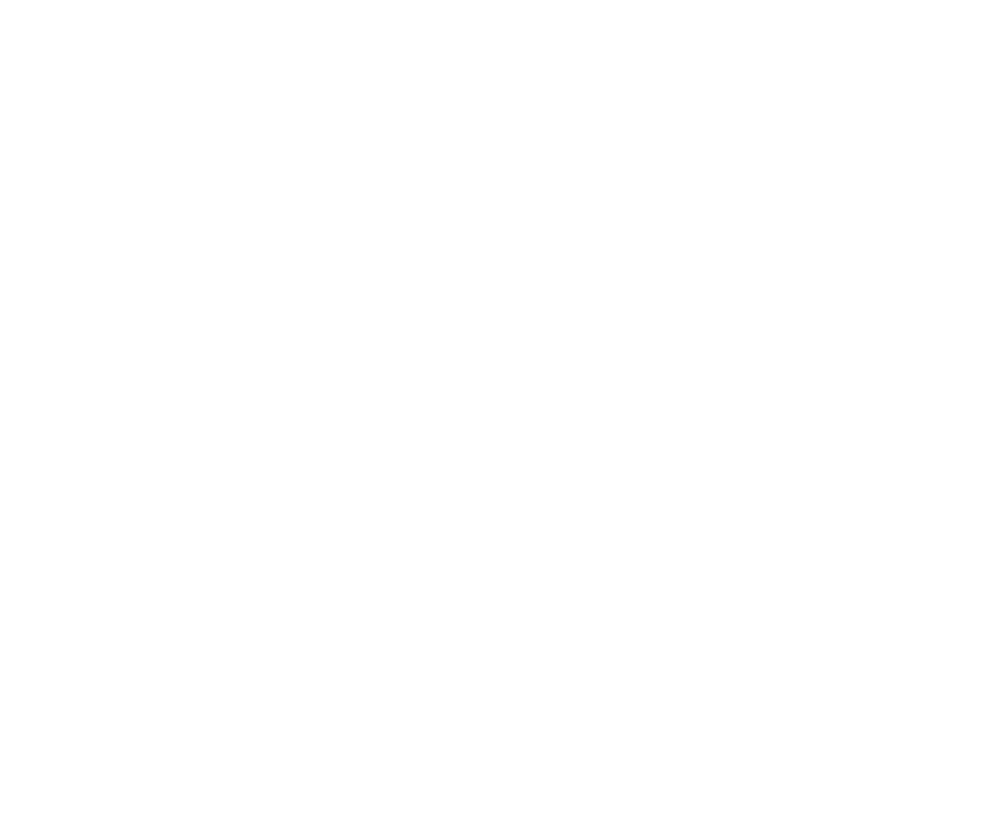
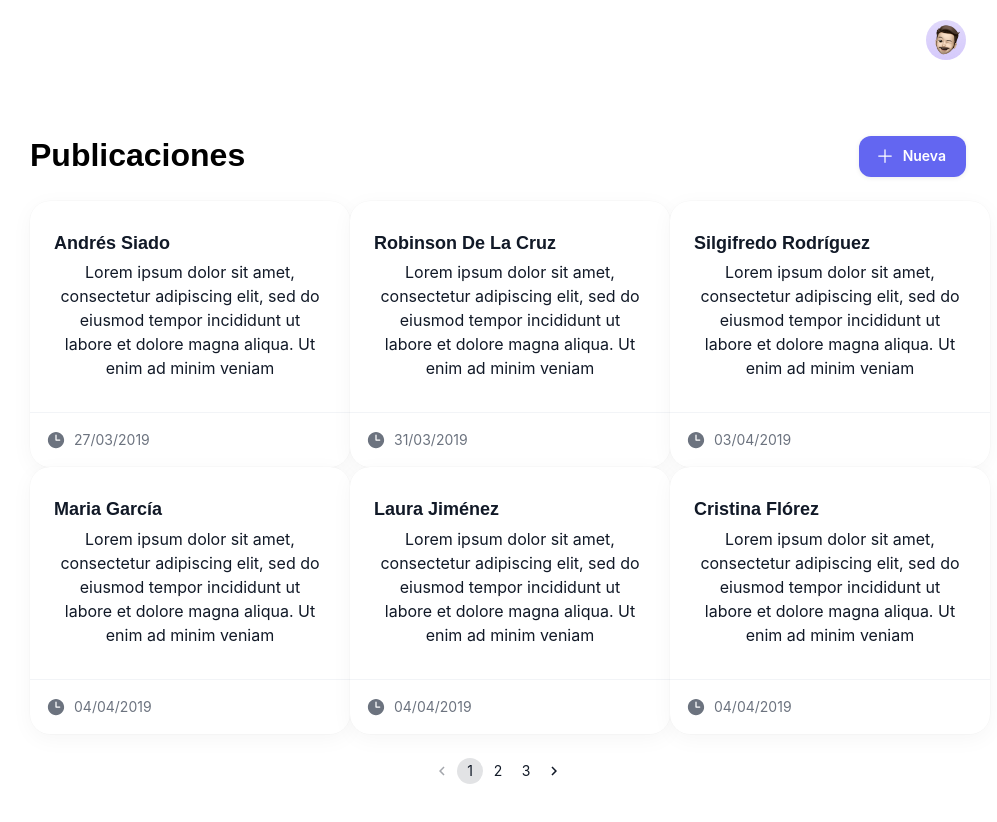
Before and after one commit to rdelacruzsiado/knowme-front, a React (Vite) app: page / in a window 1280 px wide. Before the commit this address had no page. Shown: the top 822 px of the page, without its empty margins (282-1279 px from the left). Before the commit the page ends 800 px from the top, so only its background shows below. Built offline with nearby package versions, Linux system fonts and the light colour scheme.

Commit message:
feat: agregar layout feat: crear prototipo de publicaciones

```diff
--- a/package.json
+++ b/package.json
@@ -12,6 +12,7 @@
   "dependencies": {
     "@emotion/react": "^11.11.1",
     "@emotion/styled": "^11.11.0",
+    "@heroicons/react": "^2.0.18",
     "@mui/material": "^5.14.1",
     "axios": "^1.4.0",
     "formik": "^2.4.2",
--- /dev/null
+++ b/src/hooks/use-popover.js
@@ -0,0 +1,26 @@
+import { useCallback, useRef, useState } from 'react';
+
+export function usePopover() {
+  const anchorRef = useRef(null);
+  const [open, setOpen] = useState(false);
+
+  const handleOpen = useCallback(() => {
+    setOpen(true);
+  }, []);
+
+  const handleClose = useCallback(() => {
+    setOpen(false);
+  }, []);
+
+  const handleToggle = useCallback(() => {
+    setOpen((prevState) => !prevState);
+  }, []);
+
+  return {
+    anchorRef,
+    handleClose,
+    handleOpen,
+    handleToggle,
+    open
+  };
+}
--- /dev/null
+++ b/src/layouts/home/account-popover.jsx
@@ -0,0 +1,67 @@
+import { useCallback } from "react";
+
+import PropTypes from "prop-types";
+import {
+  Box,
+  Divider,
+  MenuItem,
+  MenuList,
+  Popover,
+  Typography,
+} from "@mui/material";
+import { useNavigate } from "react-router-dom";
+
+export const AccountPopover = (props) => {
+  const { anchorEl, onClose, open } = props;
+  const navigate = useNavigate();
+
+  const handleSignOut = useCallback(() => {
+    onClose?.();
+    localStorage.setItem("isLoggedIn", "false");
+    navigate("/sign-in");
+  }, [onClose, navigate]);
+
+  return (
+    <Popover
+      anchorEl={anchorEl}
+      anchorOrigin={{
+        horizontal: "left",
+        vertical: "bottom",
+      }}
+      onClose={onClose}
+      open={open}
+      PaperProps={{ sx: { width: 200 } }}
+    >
+      <Box
+        sx={{
+          py: 1.5,
+          px: 2,
+        }}
+      >
+        <Typography variant="overline">Usuario</Typography>
+        <Typography color="text.secondary" variant="body2">
+          {localStorage.getItem("account")}
+        </Typography>
+      </Box>
+      <Divider />
+      <MenuList
+        disablePadding
+        dense
+        sx={{
+          p: "8px",
+          "& > *": {
+            borderRadius: 1,
+          },
+        }}
+      >
+        <MenuItem onClick={handleSignOut}>Cerrar sesión</MenuItem>
+      </MenuList>
+    </Popover>
+  );
+};
+
+AccountPopover.propTypes = {
+  anchorEl: PropTypes.any,
+  onClose: PropTypes.func,
+  open: PropTypes.bool.isRequired,
+};
--- /dev/null
+++ b/src/layouts/home/layout.jsx
@@ -0,0 +1,52 @@
+import { useCallback, useEffect, useState } from "react";
+import { styled } from "@mui/material/styles";
+import { Outlet, useLocation } from "react-router-dom";
+import { TopNav } from "./top-nav";
+
+const SIDE_NAV_WIDTH = 280;
+
+const LayoutRoot = styled("div")(({ theme }) => ({
+  display: "flex",
+  flex: "1 1 auto",
+  maxWidth: "100%",
+  [theme.breakpoints.up("lg")]: {
+    paddingLeft: SIDE_NAV_WIDTH,
+  },
+}));
+
+const LayoutContainer = styled("div")({
+  display: "flex",
+  flex: "1 1 auto",
+  flexDirection: "column",
+  width: "100%",
+});
+
+export const HomeLayout = () => {
+  const location = useLocation();
+  const [openNav, setOpenNav] = useState(false);
+
+  const handlePathnameChange = useCallback(() => {
+    if (openNav) {
+      setOpenNav(false);
+    }
+  }, [openNav]);
+
+  useEffect(
+    () => {
+      handlePathnameChange();
+    },
+    // eslint-disable-next-line react-hooks/exhaustive-deps
+    [location]
+  );
+
+  return (
+    <>
+      <TopNav onNavOpen={() => setOpenNav(true)} />
+      <LayoutRoot>
+        <LayoutContainer>
+          <Outlet />
+        </LayoutContainer>
+      </LayoutRoot>
+    </>
+  );
+};
--- /dev/null
+++ b/src/layouts/home/top-nav.jsx
@@ -0,0 +1,86 @@
+import PropTypes from "prop-types";
+import Bars3Icon from "@heroicons/react/24/solid/Bars3Icon";
+import {
+  Avatar,
+  Box,
+  IconButton,
+  Stack,
+  SvgIcon,
+  useMediaQuery,
+} from "@mui/material";
+import { alpha } from "@mui/material/styles";
+import { usePopover } from "../../hooks/use-popover";
+import { AccountPopover } from "./account-popover";
+
+const SIDE_NAV_WIDTH = 280;
+const TOP_NAV_HEIGHT = 64;
+
+export const TopNav = (props) => {
+  const { onNavOpen } = props;
+  const lgUp = useMediaQuery((theme) => theme.breakpoints.up("lg"));
+  const accountPopover = usePopover();
+
+  return (
+    <>
+      <Box
+        component="header"
+        sx={{
+          backdropFilter: "blur(6px)",
+          backgroundColor: (theme) =>
+            alpha(theme.palette.background.default, 0.8),
+          position: "sticky",
+          left: {
+            lg: `${SIDE_NAV_WIDTH}px`,
+          },
+          top: 0,
+          width: {
+            lg: `calc(100% - ${SIDE_NAV_WIDTH}px)`,
+          },
+          zIndex: (theme) => theme.zIndex.appBar,
+        }}
+      >
+        <Stack
+          alignItems="center"
+          direction="row"
+          justifyContent="space-between"
+          spacing={2}
+          sx={{
+            minHeight: TOP_NAV_HEIGHT,
+            px: 2,
+          }}
+        >
+          <Stack alignItems="center" direction="row" spacing={2}>
+            {!lgUp && (
+              <IconButton onClick={onNavOpen}>
+                <SvgIcon fontSize="small">
+                  <Bars3Icon />
+                </SvgIcon>
+              </IconButton>
+            )}
+          </Stack>
+          <Stack alignItems="center" direction="row" spacing={2}>
+            <Avatar
+              onClick={accountPopover.handleOpen}
+              ref={accountPopover.anchorRef}
+              sx={{
+                cursor: "pointer",
+                height: 40,
+                width: 40,
+              }}
+              src="/assets/avatars/avatar-siegbert-gottfried.png"
+            />
+          </Stack>
+        </Stack>
+      </Box>
+      <AccountPopover
+        anchorEl={accountPopover.anchorRef.current}
+        open={accountPopover.open}
+        onClose={accountPopover.handleClose}
+      />
+    </>
+  );
+};
+
+TopNav.propTypes = {
+  onNavOpen: PropTypes.func,
+};
--- /dev/null
+++ b/src/pages/publications.jsx
@@ -0,0 +1,97 @@
+import PlusIcon from "@heroicons/react/24/solid/PlusIcon";
+import {
+  Box,
+  Button,
+  Container,
+  Grid,
+  Pagination,
+  Stack,
+  SvgIcon,
+  Typography,
+} from "@mui/material";
+import PublicationCard from "../sections/publications/publication-card";
+
+const publications = [
+  {
+    id: "2569ce0d517a7f06d3ea1f24",
+    createDate: "27/03/2019",
+    content:
+      "Lorem ipsum dolor sit amet, consectetur adipiscing elit, sed do eiusmod tempor incididunt ut labore et dolore magna aliqua. Ut enim ad minim veniam",
+    userName: "Andrés Siado",
+  },
+  {
+    id: "ed2b900870ceba72d203ec15",
+    createDate: "31/03/2019",
+    content:
+      "Lorem ipsum dolor sit amet, consectetur adipiscing elit, sed do eiusmod tempor incididunt ut labore et dolore magna aliqua. Ut enim ad minim veniam",
+    userName: "Robinson De La Cruz",
+  },
+  {
+    id: "a033e38768c82fca90df3db7",
+    createDate: "03/04/2019",
+    content:
+      "Lorem ipsum dolor sit amet, consectetur adipiscing elit, sed do eiusmod tempor incididunt ut labore et dolore magna aliqua. Ut enim ad minim veniam",
+    userName: "Silgifredo Rodríguez",
+  },
+  {
+    id: "1efecb2bf6a51def9869ab0f",
+    createDate: "04/04/2019",
+    content:
+      "Lorem ipsum dolor sit amet, consectetur adipiscing elit, sed do eiusmod tempor incididunt ut labore et dolore magna aliqua. Ut enim ad minim veniam",
+    userName: "Maria García",
+  },
+  {
+    id: "1ed68149f65fbc6089b5fd07",
+    createDate: "04/04/2019",
+    content:
+      "Lorem ipsum dolor sit amet, consectetur adipiscing elit, sed do eiusmod tempor incididunt ut labore et dolore magna aliqua. Ut enim ad minim veniam",
+    userName: "Laura Jiménez",
+  },
+  {
+    id: "5dab321376eff6177407e887",
+    createDate: "04/04/2019",
+    content:
+      "Lorem ipsum dolor sit amet, consectetur adipiscing elit, sed do eiusmod tempor incididunt ut labore et dolore magna aliqua. Ut enim ad minim veniam",
+    userName: "Cristina Flórez",
+  },
+];
+
+const Page = () => (
+  <>
+    <Box component="main" sx={{ flexGrow: 1, py: 8 }}>
+      <Container maxWidth="xl">
+        <Stack spacing={3}>
+          <Stack direction="row" justifyContent="space-between" spacing={4}>
+            <Stack spacing={1}>
+              <Typography variant="h4">Publicaciones</Typography>
+            </Stack>
+            <div>
+              <Button
+                startIcon={
+                  <SvgIcon fontSize="small">
+                    <PlusIcon />
+                  </SvgIcon>
+                }
+                variant="contained"
+              >
+                Nueva
+              </Button>
+            </div>
+          </Stack>
+          <Grid container spacing={3}>
+            {publications.map((publication) => (
+              <Grid xs={12} md={6} lg={4} key={publication.id}>
+                <PublicationCard publication={publication} />
+              </Grid>
+            ))}
+          </Grid>
+          <Box sx={{ display: "flex", justifyContent: "center" }}>
+            <Pagination count={3} size="small" />
+          </Box>
+        </Stack>
+      </Container>
+    </Box>
+  </>
+);
+
+export default Page;
--- a/src/router.jsx
+++ b/src/router.jsx
@@ -1,6 +1,8 @@
 import { BrowserRouter, Route, Routes } from "react-router-dom";
 import Login from "./pages/auth/login";
 import Register from "./pages/auth/register";
+import { HomeLayout } from "./layouts/home/layout";
+import Publications from "./pages/publications";
 
 const App = () => {
   return (
@@ -12,6 +14,9 @@
         <Route path="/sign-up">
           <Route index element={<Register />} />
         </Route>
+        <Route path="/" element={<HomeLayout />}>
+          <Route index element={<Publications />} />
+        </Route>
       </Routes>
     </BrowserRouter>
   );
--- /dev/null
+++ b/src/sections/publications/publication-card.jsx
@@ -0,0 +1,56 @@
+import PropTypes from "prop-types";
+import ClockIcon from "@heroicons/react/24/solid/ClockIcon";
+import {
+  Box,
+  Card,
+  CardContent,
+  Divider,
+  Stack,
+  SvgIcon,
+  Typography,
+} from "@mui/material";
+
+const PublicationCard = ({ publication }) => {
+  return (
+    <Card
+      sx={{
+        display: "flex",
+        flexDirection: "column",
+        height: "100%",
+      }}
+    >
+      <CardContent>
+        <Typography align="left" gutterBottom variant="h6">
+          {publication.userName}
+        </Typography>
+        <Typography align="center" variant="body1">
+          {publication.content}
+        </Typography>
+      </CardContent>
+      <Box sx={{ flexGrow: 1 }} />
+      <Divider />
+      <Stack
+        alignItems="center"
+        direction="row"
+        justifyContent="space-between"
+        spacing={2}
+        sx={{ p: 2 }}
+      >
+        <Stack alignItems="center" direction="row" spacing={1}>
+          <SvgIcon color="action" fontSize="small">
+            <ClockIcon />
+          </SvgIcon>
+          <Typography color="text.secondary" display="inline" variant="body2">
+            {publication.createDate}
+          </Typography>
+        </Stack>
+      </Stack>
+    </Card>
+  );
+};
+
+PublicationCard.propTypes = {
+  publication: PropTypes.object.isRequired,
+};
+
+export default PublicationCard;
```
Also changed, not shown: public/assets/avatars/avatar-siegbert-gottfried.png (added), 1 other file (tests, documents, lock files or other folders).
